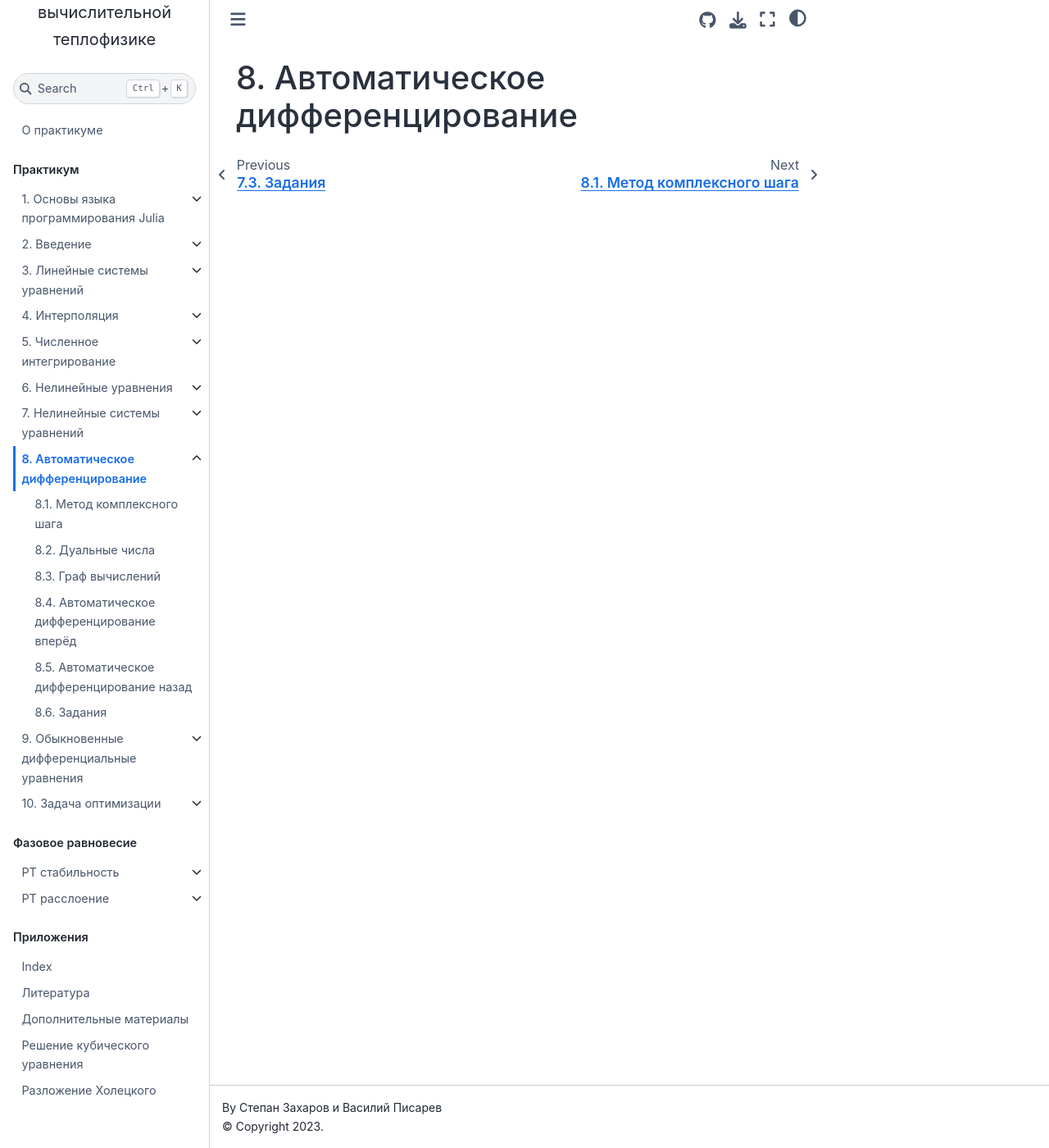
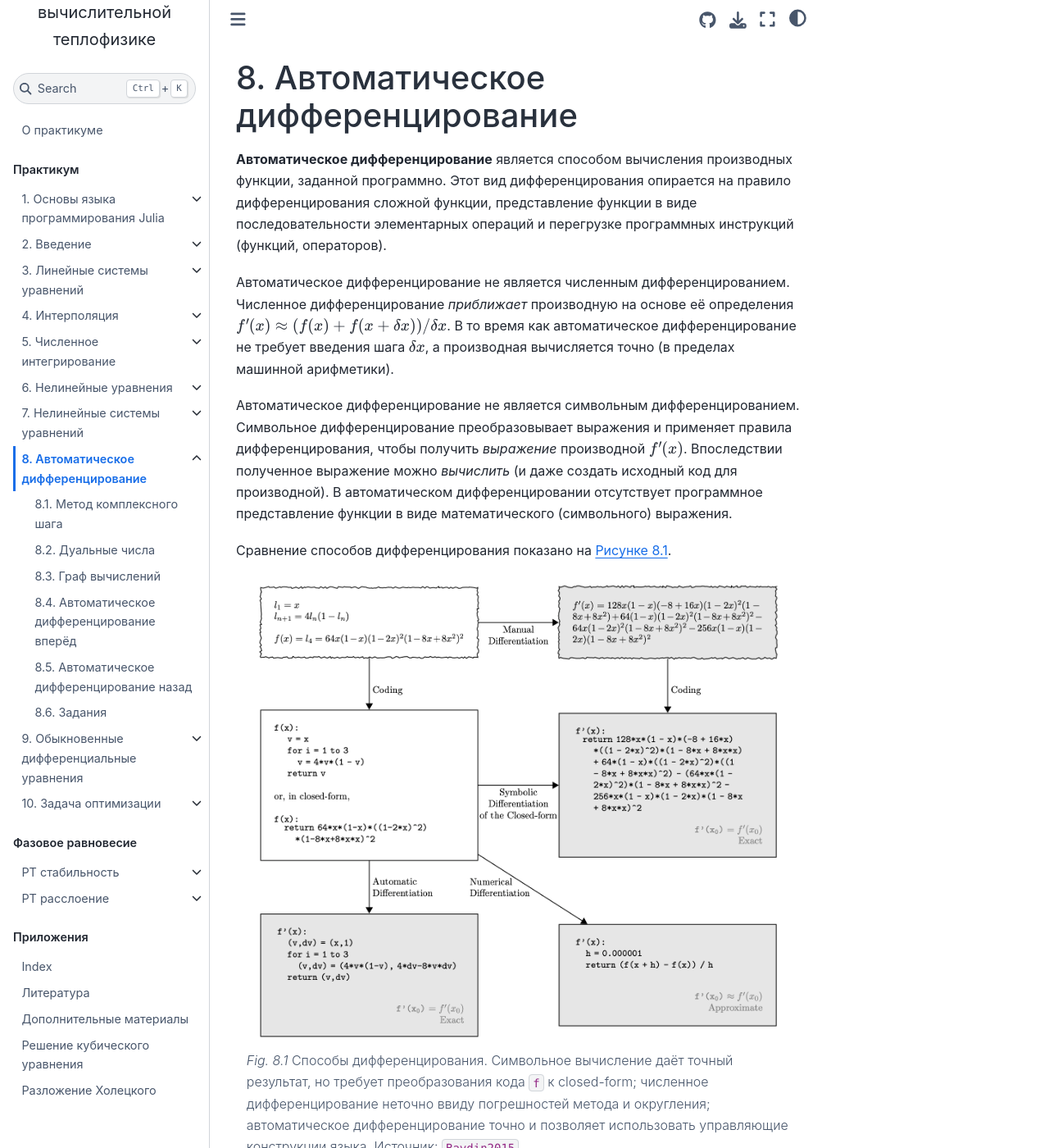
Before and after one commit to stepanzh/computational_thermodynamics, a Jupyter Book: the page built from book/autodiff/index.md, in a window 1280 px wide and 1400 px high. Shown: the whole window at 82% size. Built offline with Jupyter Book 1.0.4 settings and Sphinx 7.4.7 and the Sphinx Book theme 1.1.4, drawn with Linux system fonts in a browser that asks for light colours; cross-references to code outside the pages are shown as plain code; some of the changed text lies outside the part shown.

Commit message:
feat: введение в autodiff (index page)
Related #20

````diff
--- a/book/autodiff/index.md
+++ b/book/autodiff/index.md
@@ -1 +1,55 @@
+```{eval-rst}
+.. meta::
+   :description: Данный раздел посвящён автоматическому дифференцированию.
+   :keywords: дуальное число, автоматическое дифференцирование вперед, автоматическое дифференцирование назад, backward mode, reverse accumulation, forward mode, forward accumulation, autodiff, forwarddiff, автоматическое дифференцирование, производная, вычислительная математика, вычматы
+```
+
 # Автоматическое дифференцирование
+
+```{index} дифференцирование; автоматическое
+```
+**Автоматическое дифференцирование** является способом вычисления производных функции, заданной программно.
+Этот вид дифференцирования опирается на правило дифференцирования сложной функции, представление функции в виде последовательности элементарных операций и перегрузке программных инструкций (функций, операторов).
+
+Автоматическое дифференцирование не является численным дифференцированием.
+Численное дифференцирование _приближает_ производную на основе её определения $f'(x) \approx (f(x) + f(x + \delta x)) / \delta x$.
+В то время как автоматическое дифференцирование не требует введения шага $\delta x$, а производная вычисляется точно (в пределах машинной арифметики).
+
+Автоматическое дифференцирование не является символьным дифференцированием.
+Символьное дифференцирование преобразовывает выражения и применяет правила дифференцирования, чтобы получить _выражение_ производной $f'(x)$.
+Впоследствии полученное выражение можно _вычислить_ (и даже создать исходный код для производной).
+В автоматическом дифференцировании отсутствует программное представление функции в виде математического (символьного) выражения.
+
+Сравнение способов дифференцирования показано на {numref}`Рисунке %s <autodiff:overview>`.
+
+```{figure} static/baydin-2018-diff-approaches-overview.png
+---
+name: autodiff:overview
+width: 640px
+---
+
+Способы дифференцирования.
+Символьное вычисление даёт точный результат, но требует преобразования кода `f` к closed-form;
+численное дифференцирование неточно ввиду погрешностей метода и округления;
+автоматическое дифференцирование точно и позволяет использовать управляющие конструкции языка.
+Источник: {cite}`Baydin2015`.
+```
+
+```{note}
+С автоматическим дифференцированием связано понятие "дифференцируемого" программирования (differential programming).
+Это подход к написанию кода, который учитывает возможность автоматически дифференцировать запрограммированные функции.
+```
+
+В данной главе изложены темы дуальных чисел, графа вычислений, а также автоматического дифференцирования вперёд и назад.
+Чтение главы вы можете начать с {numref}`Раздела {number} ({name}) <sec:autodiff:dualnumbers>`, пропустив {numref}`Раздел {number} ({name}) <sec:autodiff:complex_step>`.
+
+```{tip}
+Подробнее с автоматическим дифференцированием вы можете ознакомиться в следующих работах.
+
+- {cite:ts}`KochenderferWheeler2019`.
+- Дмитрий Кропотов.
+  Автоматическое дифференцирование.
+  ВМК МГУ, кафедра математических методов прогнозирования.
+  https://youtu.be/za2LgI8JFCw.
+- {cite:ts}`Baydin2015`.
+```
--- a/book/praktikum.bib
+++ b/book/praktikum.bib
@@ -22,6 +22,16 @@
   author = {Baker, L. E. and Pierce, A. C. and Luks, K. D.},
   year = {1982},
   language = {english},
+}
+
+@article{Baydin2015,
+  url = {https://jmlr.org/papers/v18/17-468.html},
+  author = {Baydin, Atilim Gunes and Pearlmutter, Barak A. and Radul, Alexey Andreyevich and Siskind, Jeffrey Mark},
+  title = {Automatic differentiation in machine learning: a survey},
+  journal = {Journal of Machine Learning Research},
+  volume = 18,
+  pages = {1--43},
+  year = {2018},
 }
 
 @book{Brusilovsky2002,
````
Also changed, not shown: book/autodiff/static/baydin-2018-diff-approaches-overview.png (added).
